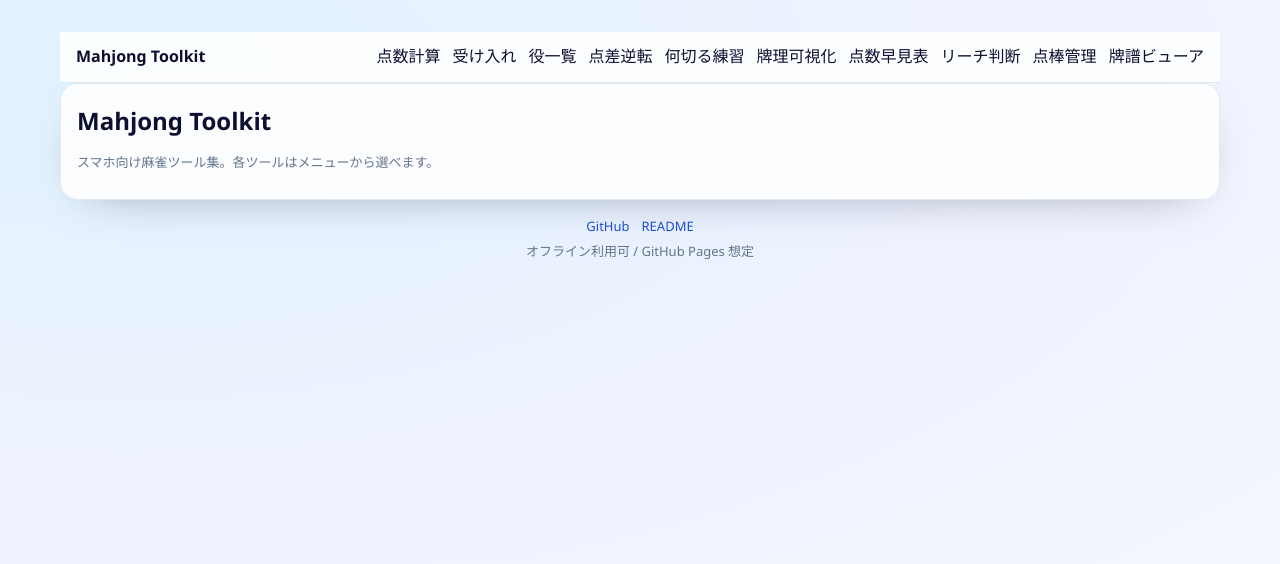
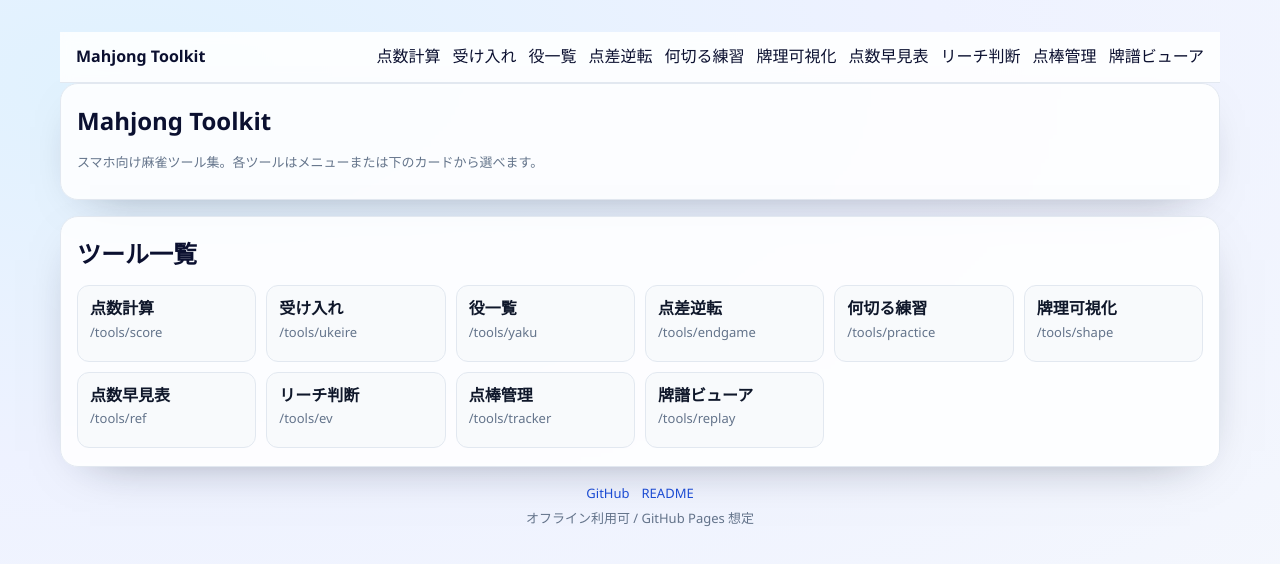
Before and after one commit to luru84/MahjongTools, a Vue app: page / in a window 1280 px wide. Shown: the top 564 px of the page. Built offline with nearby package versions, Linux system fonts and the light colour scheme.

Commit message:
fix: connect routed pages to tool components and use hash history

```diff
--- a/src/pages/EndgamePage.vue
+++ b/src/pages/EndgamePage.vue
@@ -1,6 +1,11 @@
+<script setup lang="ts">
+import EndgameHelper from "../components/EndgameHelper.vue";
+</script>
+
 <template>
   <section class="panel">
     <h1>点差逆転</h1>
     <p class="muted">逆転に必要な打点を目安提示</p>
   </section>
+  <EndgameHelper />
 </template>
--- a/src/pages/EvPage.vue
+++ b/src/pages/EvPage.vue
@@ -1,6 +1,11 @@
+<script setup lang="ts">
+import RiichiDecision from "../components/RiichiDecision.vue";
+</script>
+
 <template>
   <section class="panel">
     <h1>リーチ vs ダマ</h1>
     <p class="muted">簡易EV比較</p>
   </section>
+  <RiichiDecision />
 </template>
--- a/src/pages/HomePage.vue
+++ b/src/pages/HomePage.vue
@@ -1,6 +1,21 @@
+<script setup lang="ts">
+import { RouterLink } from "vue-router";
+import { toolRoutes } from "../router/tools";
+</script>
+
 <template>
   <section class="panel">
     <h1>Mahjong Toolkit</h1>
-    <p class="muted">スマホ向け麻雀ツール集。各ツールはメニューから選べます。</p>
+    <p class="muted">スマホ向け麻雀ツール集。各ツールはメニューまたは下のカードから選べます。</p>
+  </section>
+
+  <section class="panel">
+    <h2>ツール一覧</h2>
+    <div class="cards">
+      <RouterLink v-for="route in toolRoutes" :key="route.path" :to="route.path" class="card" style="text-decoration: none; color: inherit">
+        <strong>{{ route.meta?.title }}</strong>
+        <p class="muted">{{ route.path }}</p>
+      </RouterLink>
+    </div>
   </section>
 </template>
--- a/src/pages/PracticePage.vue
+++ b/src/pages/PracticePage.vue
@@ -1,6 +1,11 @@
+<script setup lang="ts">
+import WhatToDiscard from "../components/WhatToDiscard.vue";
+</script>
+
 <template>
   <section class="panel">
     <h1>何切る練習</h1>
     <p class="muted">サンプル問題で練習</p>
   </section>
+  <WhatToDiscard />
 </template>
--- a/src/pages/RefPage.vue
+++ b/src/pages/RefPage.vue
@@ -1,6 +1,11 @@
+<script setup lang="ts">
+import PointQuickRef from "../components/PointQuickRef.vue";
+</script>
+
 <template>
   <section class="panel">
     <h1>点数早見表</h1>
     <p class="muted">翻と符の早見表</p>
   </section>
+  <PointQuickRef />
 </template>
--- a/src/pages/ReplayPage.vue
+++ b/src/pages/ReplayPage.vue
@@ -1,6 +1,11 @@
+<script setup lang="ts">
+import PaifuViewer from "../components/PaifuViewer.vue";
+</script>
+
 <template>
   <section class="panel">
     <h1>牌譜ビューア</h1>
     <p class="muted">簡易JSONリプレイ</p>
   </section>
+  <PaifuViewer />
 </template>
--- a/src/pages/ScorePage.vue
+++ b/src/pages/ScorePage.vue
@@ -1,6 +1,11 @@
+<script setup lang="ts">
+import ScoreCalculator from "../components/ScoreCalculator.vue";
+</script>
+
 <template>
   <section class="panel">
     <h1>点数計算</h1>
     <p class="muted">翻・符を入れて支払い例を確認</p>
   </section>
+  <ScoreCalculator />
 </template>
--- a/src/pages/ShapePage.vue
+++ b/src/pages/ShapePage.vue
@@ -1,6 +1,11 @@
+<script setup lang="ts">
+import TileVisualizer from "../components/TileVisualizer.vue";
+</script>
+
 <template>
   <section class="panel">
     <h1>牌理可視化</h1>
     <p class="muted">刻子/順子/対子/孤立牌を可視化</p>
   </section>
+  <TileVisualizer />
 </template>
--- a/src/pages/TrackerPage.vue
+++ b/src/pages/TrackerPage.vue
@@ -1,6 +1,11 @@
+<script setup lang="ts">
+import Scoreboard from "../components/Scoreboard.vue";
+</script>
+
 <template>
   <section class="panel">
     <h1>点棒管理</h1>
     <p class="muted">4人の点数を増減</p>
   </section>
+  <Scoreboard />
 </template>
--- a/src/pages/UkeirePage.vue
+++ b/src/pages/UkeirePage.vue
@@ -1,6 +1,11 @@
+<script setup lang="ts">
+import WaitUkeire from "../components/WaitUkeire.vue";
+</script>
+
 <template>
   <section class="panel">
     <h1>受け入れ</h1>
     <p class="muted">手牌から待ち牌と受け入れ枚数を確認</p>
   </section>
+  <WaitUkeire />
 </template>
--- a/src/pages/YakuPage.vue
+++ b/src/pages/YakuPage.vue
@@ -1,6 +1,11 @@
+<script setup lang="ts">
+import YakuList from "../components/YakuList.vue";
+</script>
+
 <template>
   <section class="panel">
     <h1>役一覧</h1>
     <p class="muted">役名・条件・翻数を検索</p>
   </section>
+  <YakuList />
 </template>
--- a/src/router/index.ts
+++ b/src/router/index.ts
@@ -1,8 +1,8 @@
-import { createRouter, createWebHistory } from "vue-router";
+import { createRouter, createWebHashHistory } from "vue-router";
 import { allRoutes } from "./tools";
 
 const router = createRouter({
-  history: createWebHistory(import.meta.env.BASE_URL),
+  history: createWebHashHistory(import.meta.env.BASE_URL),
   routes: allRoutes,
   scrollBehavior: () => ({ top: 0 }),
 });
```
